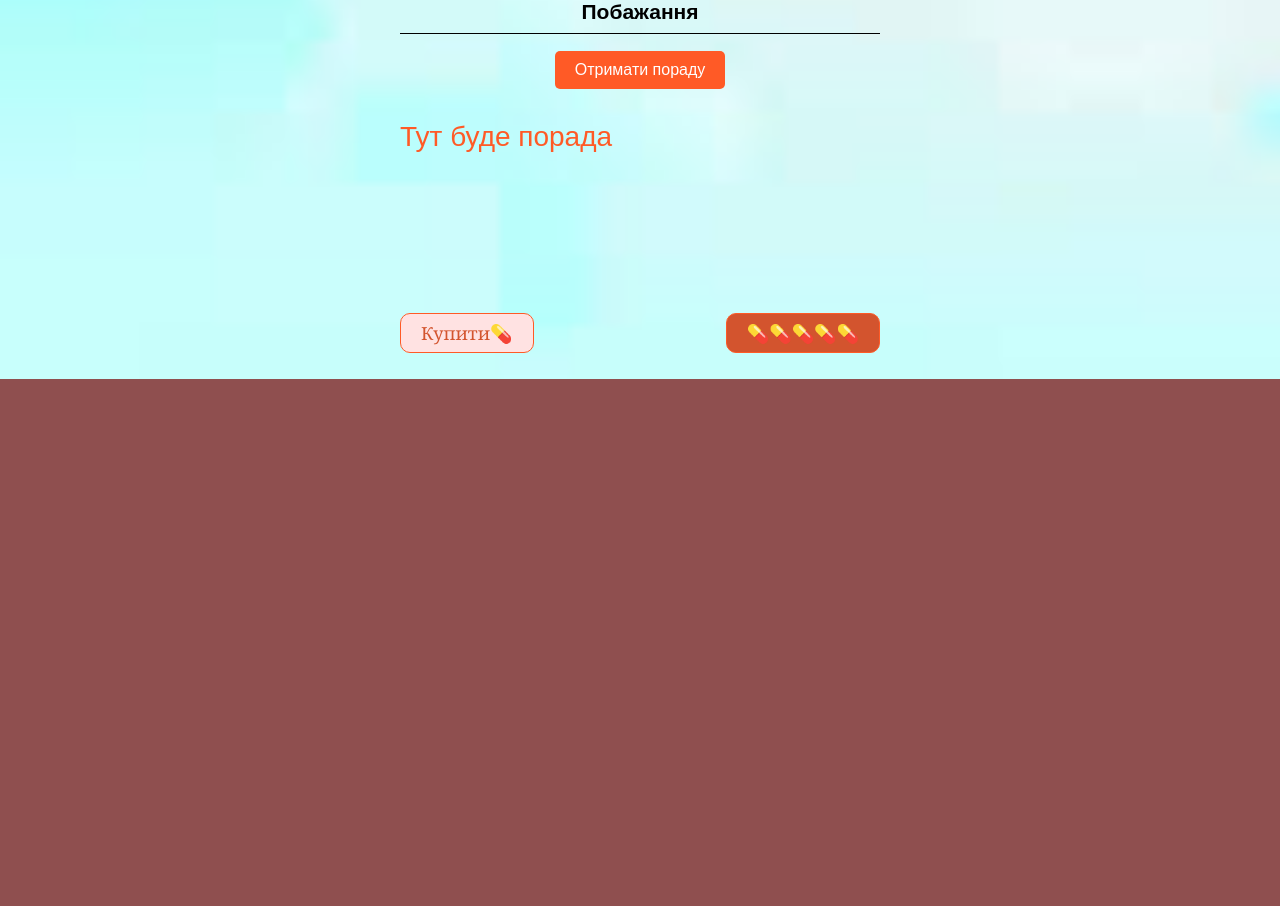
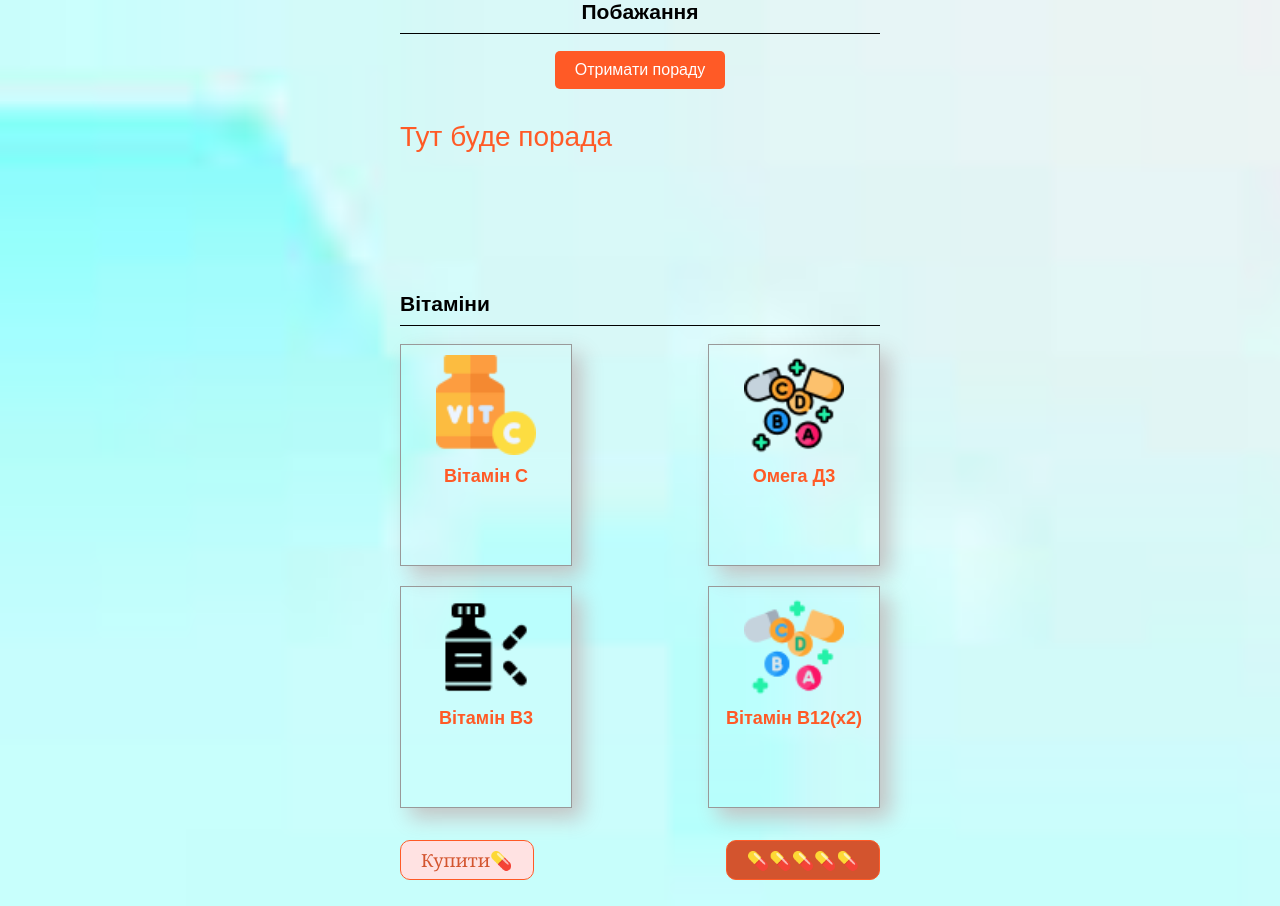
Before and after one commit to Roman228-skuf/Save-health, a plain HTML site: page index.html in a window 1280 px wide. Shown: the part 1172-2078 px from the top of the page. Before the commit the page ends 1551 px from the top, so only its background shows below. Drawn offline with Linux system fonts and the light colour scheme.

Commit message:
added new section (vitamins) with objects and transitions for this blocks (+4 pngs)

```diff
--- a/css/style.css
+++ b/css/style.css
@@ -184,3 +184,46 @@ body {
     background-color: #cccccc; /* Сірий фон для неактивної кнопки */
     cursor: default; /* Змінює курсор на неактивний */
   }
+
+  #p_vitamins{
+    display: flex;
+    flex-direction: row;
+    flex-wrap: wrap;
+    justify-content: space-between;
+    gap: 20px;
+  }
+
+  .vitamin{
+    border: #999999 1px solid;
+    box-shadow: 10px 10px 20px #c4c4c4;
+    padding: 10px;
+    width: 150px;
+    height: 200px;
+    text-align: center;
+    color: #ff5a26;
+    font-size: 20px;
+    font-weight: bold;
+    transition: all 0.3s ease-in-out;
+    cursor: pointer;
+  }
+
+  .vitamin:hover {
+    transform: scale(1.1);
+    box-shadow: 15px 15px 30px #aaaaaa;
+    background-color: #f5f5f5;
+  }
+
+  .vitamin-title {
+    margin: 0;
+    font-size: 18px;
+    color: #ff5a26;
+    transition: opacity 0.3s ease-in-out;
+  }
+
+  .vitamin-photo {
+    width: 100px;
+    height: 100px;
+    object-fit: cover;
+    margin-bottom: 10px;
+    transition: opacity 0.3s ease-in-out;
+  }
--- a/index.html
+++ b/index.html
@@ -47,6 +47,11 @@
         <p id="p_wishes">Тут буде порада</p>
       </section>
 
+      <section class="vitamins">
+        <h2>Вітаміни</h2>
+        <p id="p_vitamins"></p>
+      </section>
+
       <footer class="site-footer">
         <p id="btn_buy_hearths">Купити💊</p>
         <p id="count_of_hearth"></p>
--- a/js/script.js
+++ b/js/script.js
@@ -63,3 +63,82 @@ document.addEventListener('DOMContentLoaded', function() {
         changeImage(currentIndex);
     });
 });
+
+const arrayOfVitaminObjects = [
+    {
+        "id": "1",
+        "title": "Вітамін С",
+        "photo":"img/vitamin-c.png",
+        "description":"Найкращий вітамін, який підтримує імунітет, покращує здоров'я шкіри, волосся та нігтів.",
+        "rating": "",
+        "useful": "",
+    },
+
+    {
+        "id":"2",
+        "title": "Омега Д3",
+        "photo":"img/supplement.png",
+        "description":"Також відомий як холекальциф, відіграє важливу роль у підтримці здоров'я кісток та зубів, підтримує імунітет.",
+        "rating": "",
+        "useful": "",
+    },
+
+    {
+        "id":"3",
+        "title": "Вітамін В3",
+        "photo":"img/vitamins.png",
+        "description":"Допомагає зі шкірою, волоссям, нігтями, підтримує нервову систему, покращує пам'ять.",
+        "rating": "",
+        "useful": "",
+    },
+
+    {
+    "id":"4",
+    "title": "Вітамін B12(x2)",
+    "photo":"img/supplementes.png",
+    "description":"Допомагає підтримувати зорову функцію, зміцнює імунітет, покращує стан шкіри, волосся та нігтів.",
+    "rating": "",
+    "useful": "",
+    }
+]
+
+console.log(arrayOfVitaminObjects);
+
+arrayOfVitaminObjects.forEach((item) => {
+    console.log(item);
+
+    // Створюємо контейнер для вітаміну
+    let divVitamin = document.createElement('div');
+    divVitamin.classList.add('vitamin');
+
+    // Додаємо HTML-структуру з фото і заголовком
+    divVitamin.innerHTML = `
+        <img src="${item.photo}" alt="${item.title}" class="vitamin-photo">
+        <p class="vitamin-title">${item.title}</p>
+    `;
+
+    // Додаємо подію для зміни тексту і приховування фото при наведенні
+    divVitamin.addEventListener('mouseover', () => {
+        divVitamin.querySelector('.vitamin-photo').style.opacity = '0'; // Приховуємо фото
+        divVitamin.querySelector('.vitamin-title').style.opacity = '0'; // Приховуємо заголовок
+        setTimeout(() => {
+            divVitamin.querySelector('.vitamin-title').innerText = item.description; // Змінюємо текст на опис
+            divVitamin.querySelector('.vitamin-photo').style.display = 'none'; // Повністю прибираємо фото
+            divVitamin.querySelector('.vitamin-title').style.opacity = '1'; // Показуємо опис
+        }, 150); // Час для плавного переходу
+    });
+
+    // Додаємо подію для повернення тексту і фото при відведенні курсора
+    divVitamin.addEventListener('mouseout', () => {
+        divVitamin.querySelector('.vitamin-title').style.opacity = '0'; // Приховуємо опис
+        setTimeout(() => {
+            divVitamin.querySelector('.vitamin-title').innerText = item.title; // Повертаємо заголовок
+            divVitamin.querySelector('.vitamin-photo').style.display = 'block'; // Повертаємо фото
+            divVitamin.querySelector('.vitamin-photo').style.opacity = '1'; // Показуємо фото
+            divVitamin.querySelector('.vitamin-title').style.opacity = '1'; // Показуємо заголовок
+        }, 150); // Час для плавного переходу
+    });
+
+    // Додаємо елемент до контейнера
+    document.getElementById('p_vitamins').appendChild(divVitamin);
+});
```
Also changed, not shown: img/supplement.png (added), img/supplementes.png (added), img/vitamin-c.png (added), img/vitamins.png (added).
